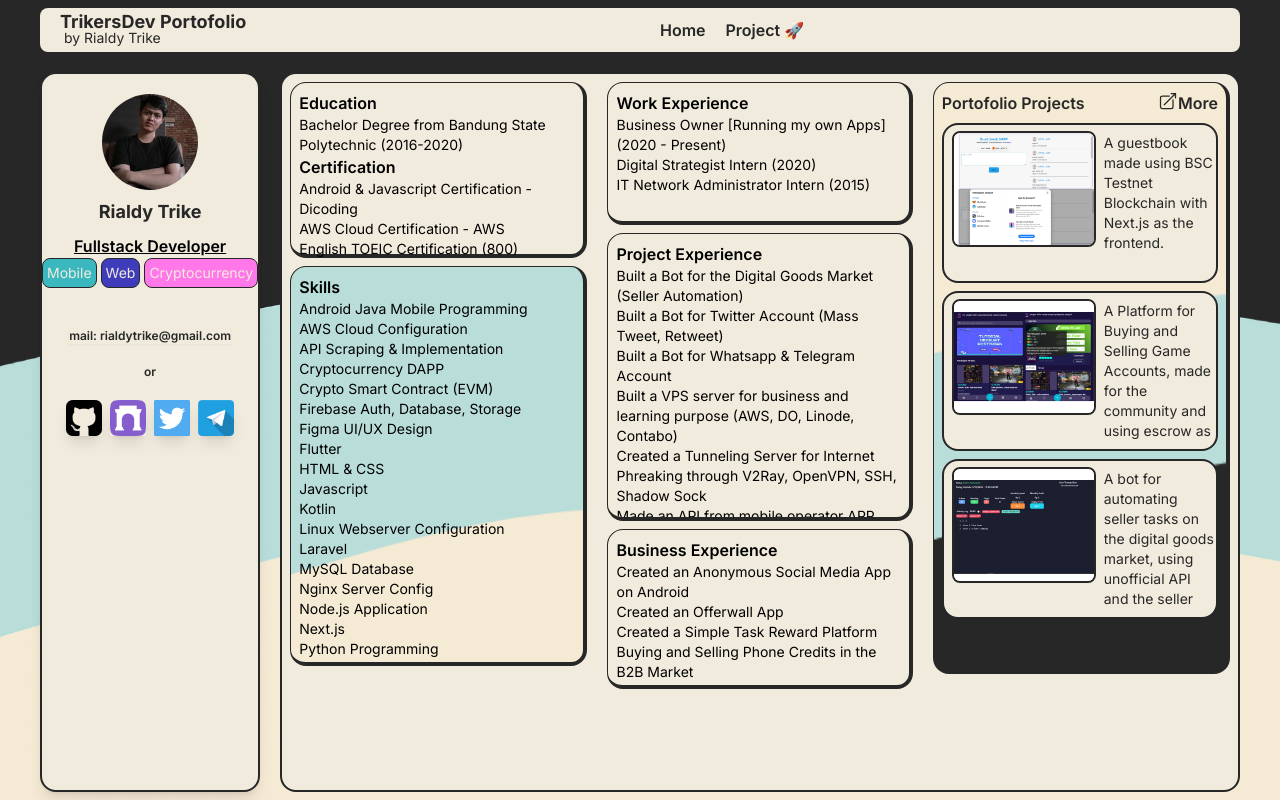
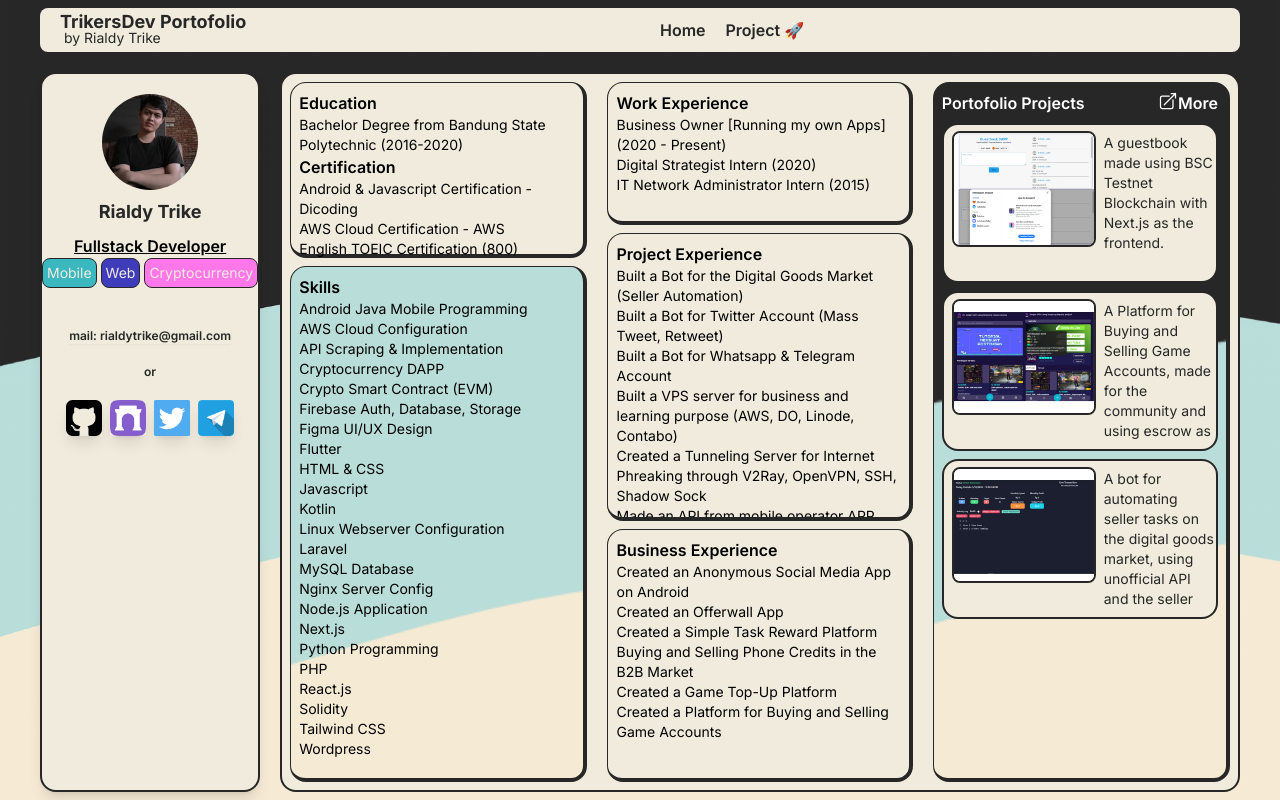
Before and after one commit to rialdytrike/porto2, a Next.js app: page / in a window 1280 px wide. Built offline with nearby package versions, Linux system fonts and the light colour scheme.

Commit message:
fix sizing

```diff
--- a/app/components/CardPortofolio.jsx
+++ b/app/components/CardPortofolio.jsx
@@ -13,7 +13,7 @@ const CardPortofolio = ({image,alt,description}) => {
     <div className=" h-36 w-36 bg-latar ml-2">
     <img src={image} className="rounded-lg border-2 border-hitam" alt={alt} onClick={toggleModal} />
           {showModal && (
-                      <div className="fixed inset-0 bg-black bg-opacity-50 flex justify-center items-center">
+                      <div className="fixed inset-0 z-50 bg-black bg-opacity-50 flex justify-center items-center">
                       <div className="bg-latar p-4 rounded-lg max-w-[44rem] mx-auto">
                         <img src={image} className="rounded-lg max-w-full h-auto" alt={alt} />
                         <button onClick={toggleModal} className="btn btn-sm  mt-2">Close</button>
--- a/app/components/MainContent.tsx
+++ b/app/components/MainContent.tsx
@@ -4,7 +4,7 @@ import Link from "next/link";
 const MainContent = () => {
   return (
     <>
-      <div className="flex flex-col basis-1/3">
+      <div className="flex flex-col basis-1/3 justify-evenly">
         <div className="card border border-r-4 border-b-4 border-hitam h-44 ml-2 mt-2">
         <div className="text text-md font-semibold ml-2 mt-2">Education</div>
         <ul className="text-sm mx-2">
@@ -19,7 +19,7 @@ const MainContent = () => {
             <li>English TOEIC Certification (800)</li>
           </ul>
         </div>
-        <div className="card border border-r-4 border-b-4 border-hitam grow max-h-[25rem] ml-2 my-2 bg-[url('/img/bg-card2.png')] bg-cover overflow-y-scroll">
+        <div className="card border border-r-4 border-b-4 border-hitam  grow ml-2 my-2 bg-[url('/img/bg-card2.png')] bg-cover overflow-y-scroll">
           <div className="text text-md font-semibold ml-2 mt-2">Skills</div>
           <ul className="text-sm mx-2">
             <li>Android Java Mobile Programming</li>
@@ -76,7 +76,8 @@ V2Ray, OpenVPN, SSH, Shadow Sock </li>
 
           </ul>
         </div>
-        <div className="card border border-r-4 border-b-4 border-hitam max-h-40  mt-2 mb-2 overflow-y-scroll">
+        {/* <div className="card border border-r-4 border-b-4 border-hitam max-h-40  mt-2 mb-2 overflow-y-scroll"> */}
+        <div className="card border border-r-4 border-b-4 border-hitam grow  mt-2 mb-2 overflow-y-scroll">
         <div className="text text-md font-semibold ml-2 mt-2">Business Experience</div>
         <ul className="text-sm mx-2">
             <li>Created an Anonymous Social Media App on Android</li>
@@ -90,13 +91,14 @@ V2Ray, OpenVPN, SSH, Shadow Sock </li>
         </div>
       </div>
       <div className="flex flex-col basis-1/3">
-        <div className="card border border-r-4 border-b-4 border-hitam grow max-h-[37rem] mr-2 my-2 py-2 bg-[url('/img/bg-card.png')] bg-cover ">
+        {/* <div className="card border border-r-4 border-b-4 border-hitam grow max-h-[37rem] mr-2 my-2 py-2 bg-[url('/img/bg-card.png')] bg-cover "> */}
+        <div className="card border border-r-4 border-b-4 border-hitam grow  mr-2 my-2 py-2 bg-[url('/img/bg-card1.png')] bg-cover ">
         <div className="text text-hitam text-md font-semibold ml-2 flex flex-row justify-between ">
-        <div className="text text-hitam text-md font-semibold">
+        <div className="text text-white text-md font-semibold">
         Portofolio Projects
         </div>
         <Link href='/project'>
-        <div className="text text-hitam text-md font-semibold flex flex-row mr-2">
+        <div className="text text-white text-md font-semibold flex flex-row mr-2">
 
         <svg xmlns="http://www.w3.org/2000/svg" fill="none" viewBox="0 0 24 24" strokeWidth={1.5} stroke="currentColor" className="w-5 h-5">
   <path strokeLinecap="round" strokeLinejoin="round" d="M13.5 6H5.25A2.25 2.25 0 0 0 3 8.25v10.5A2.25 2.25 0 0 0 5.25 21h10.5A2.25 2.25 0 0 0 18 18.75V10.5m-10.5 6L21 3m0 0h-5.25M21 3v5.25" />
--- a/app/layout.tsx
+++ b/app/layout.tsx
@@ -121,7 +121,7 @@ export default function RootLayout({
               </div>
             </div>
           </div>
-          <div className="flex flex-row border-2 card bg-latar  border-hitam basis-5/6 gap-5">
+          <div className="flex flex-row border-2 card bg-latar  border-hitam  basis-5/6 gap-5">
           {children}
           </div>
         </div>
```
Also changed, not shown: app/project/page.tsx (line endings or trailing spaces).
